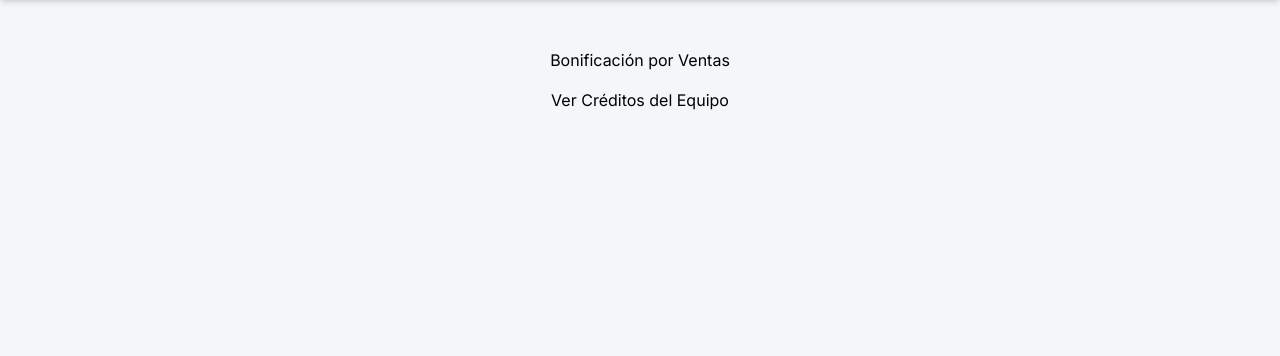
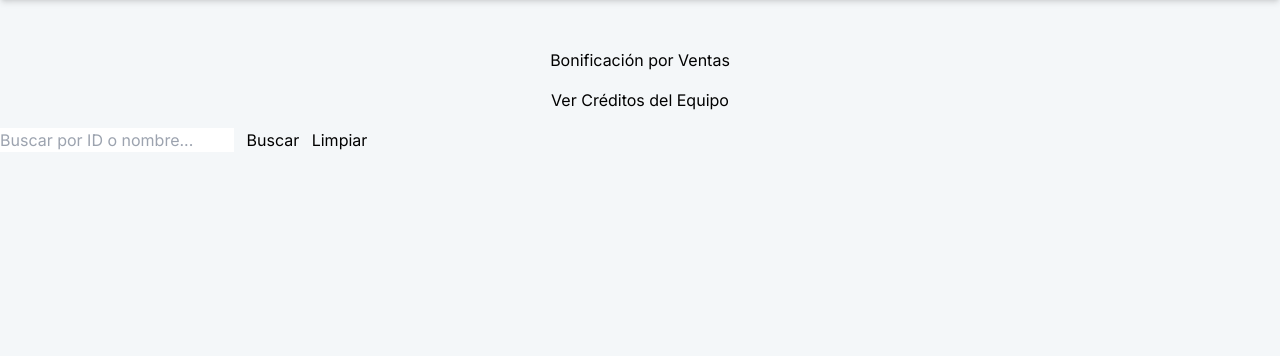
Before and after one commit to GabrielChinchilla-P/Pfinal, a CodeIgniter 4 app: the page made by app/Views/bonificacion/index.php in a window 1280 px wide. Shown: the part 64-420 px from the top of the page. Run offline with PHP 8.4 and a stand-in for CodeIgniter, Linux system fonts and the light colour scheme; the template is opened without the code that fills it, so the values that code supplies are empty; some libraries are stand-ins or nearby versions.

Commit message:
modificacion buscar

```diff
--- a/app/Views/bonificacion/index.php
+++ b/app/Views/bonificacion/index.php
@@ -17,7 +17,12 @@
         <div class="alert alert-danger"><?= session()->getFlashdata('error') ?></div>
     <?php endif; ?>
 
-
+    <!-- 🔍 Buscar -->
+    <form class="d-flex mb-3" method="get" action="<?= base_url('/bonificacion/buscar'); ?>">
+        <input type="text" name="q" class="form-control me-2" placeholder="Buscar por ID o nombre...">
+        <button class="btn btn-primary"><i class="bi bi-search"></i> Buscar</button>
+        <a href="<?= base_url('/bonificacion'); ?>" class="btn btn-secondary ms-2"><i class="bi bi-arrow-clockwise"></i> Limpiar</a>
+    </form>
 
 
 
```
